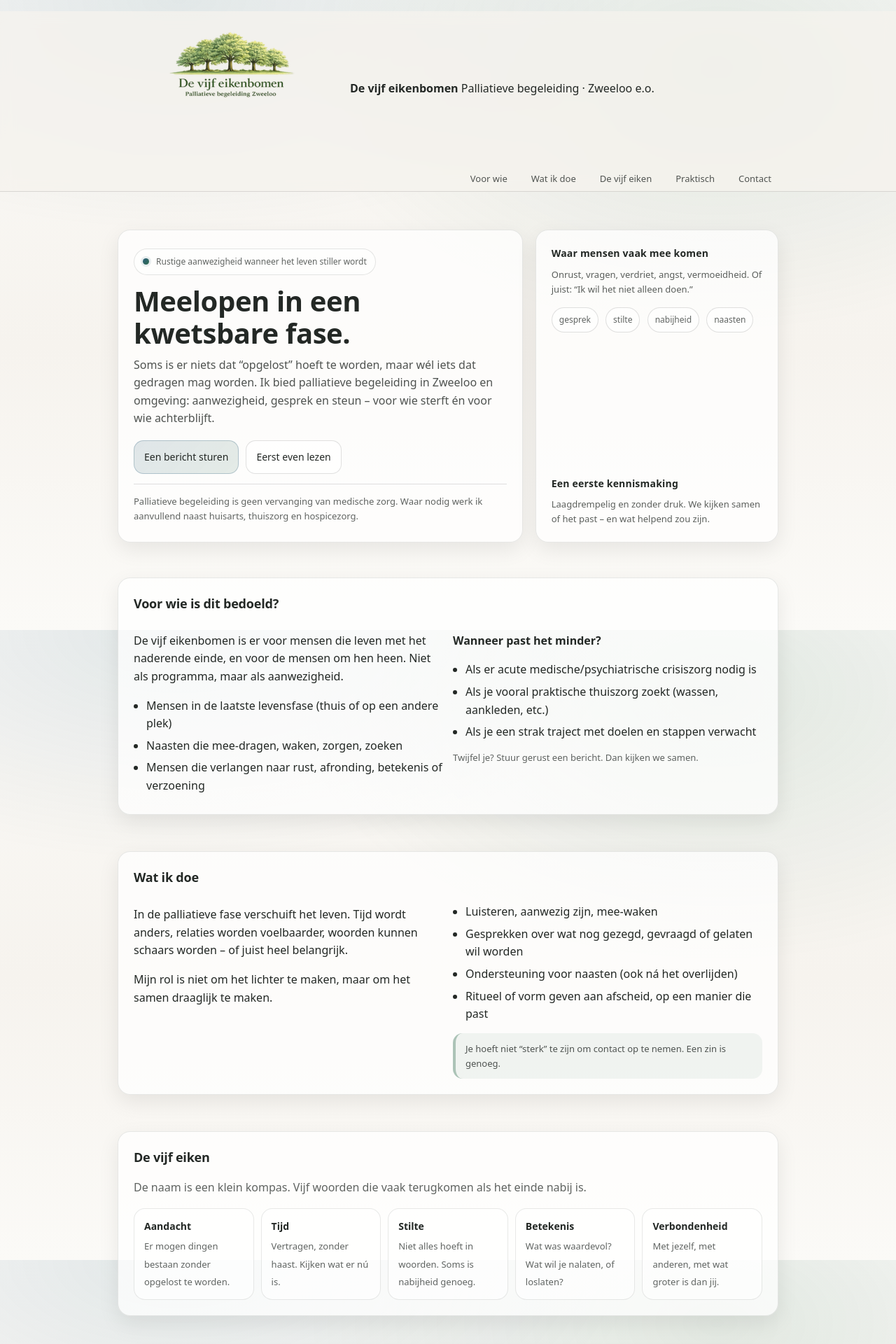
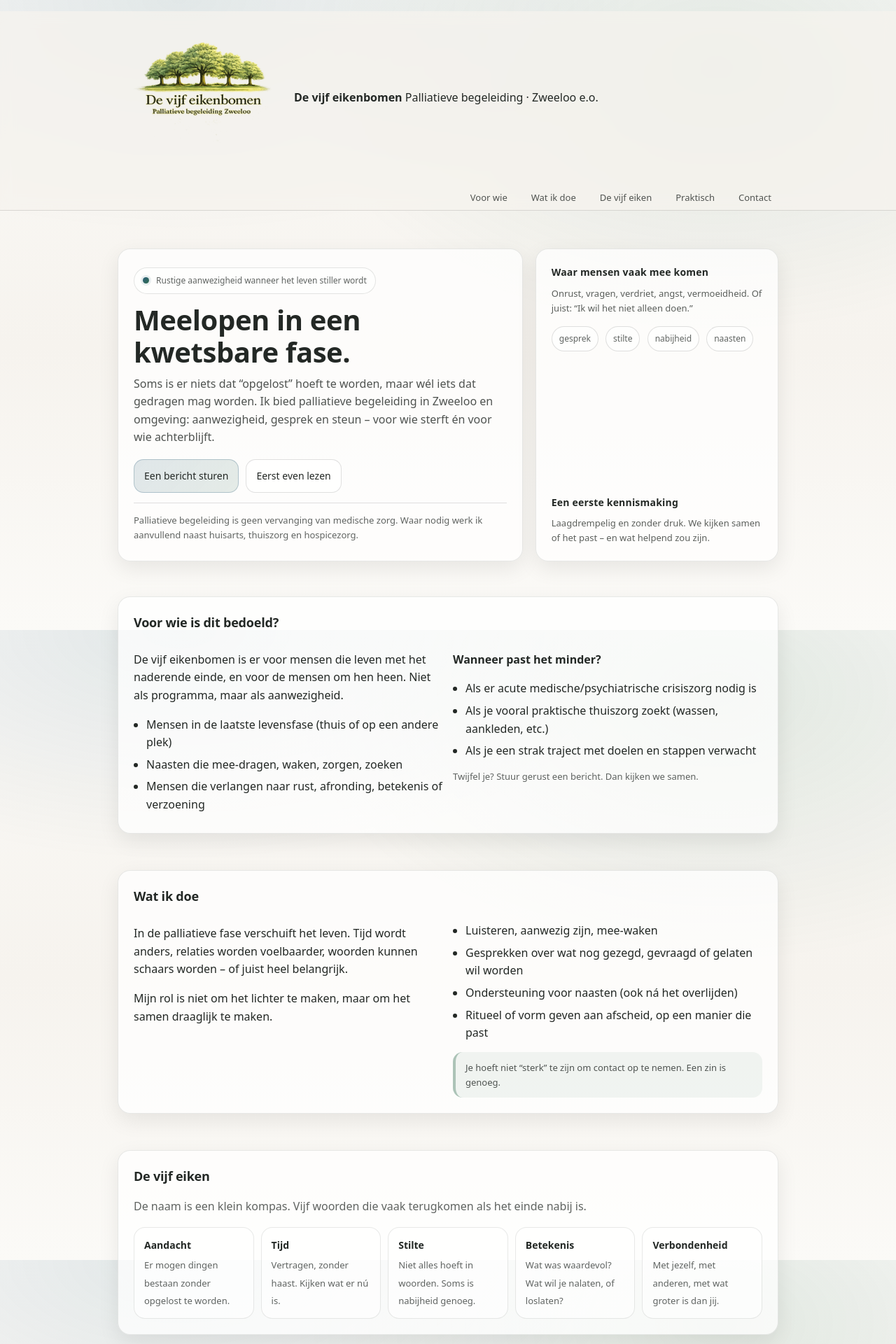
Before and after one commit to itffilosofieinfo/devijfeikenbomen.nl, a Jekyll site: the page built from index.md, in a window 1280 px wide. Shown: the top 1920 px of the page at 70% size. Built offline with Jekyll 4.4.1, drawn with Linux system fonts in a browser that asks for light colours.

Commit message:
Update logo image source in index.md

```diff
--- a/index.md
+++ b/index.md
@@ -12,7 +12,7 @@ permalink: /
     <div class="topbar">
       <a class="brand" href="#top" aria-label="Naar boven">
         <div class="logo" aria-hidden="true">
-          <img src="{{ '/assets/images/devijfeikenbomen-logo-horiz.png' | relative_url }}" alt="De Vijf Eikenbomen">
+          <img src="{{ '/assets/images/devijfeikenbomen-logo-square.png' | relative_url }}" alt="De Vijf Eikenbomen">
         </div>
         <div class="brand-text">
           <strong>De vijf eikenbomen</strong>
```
